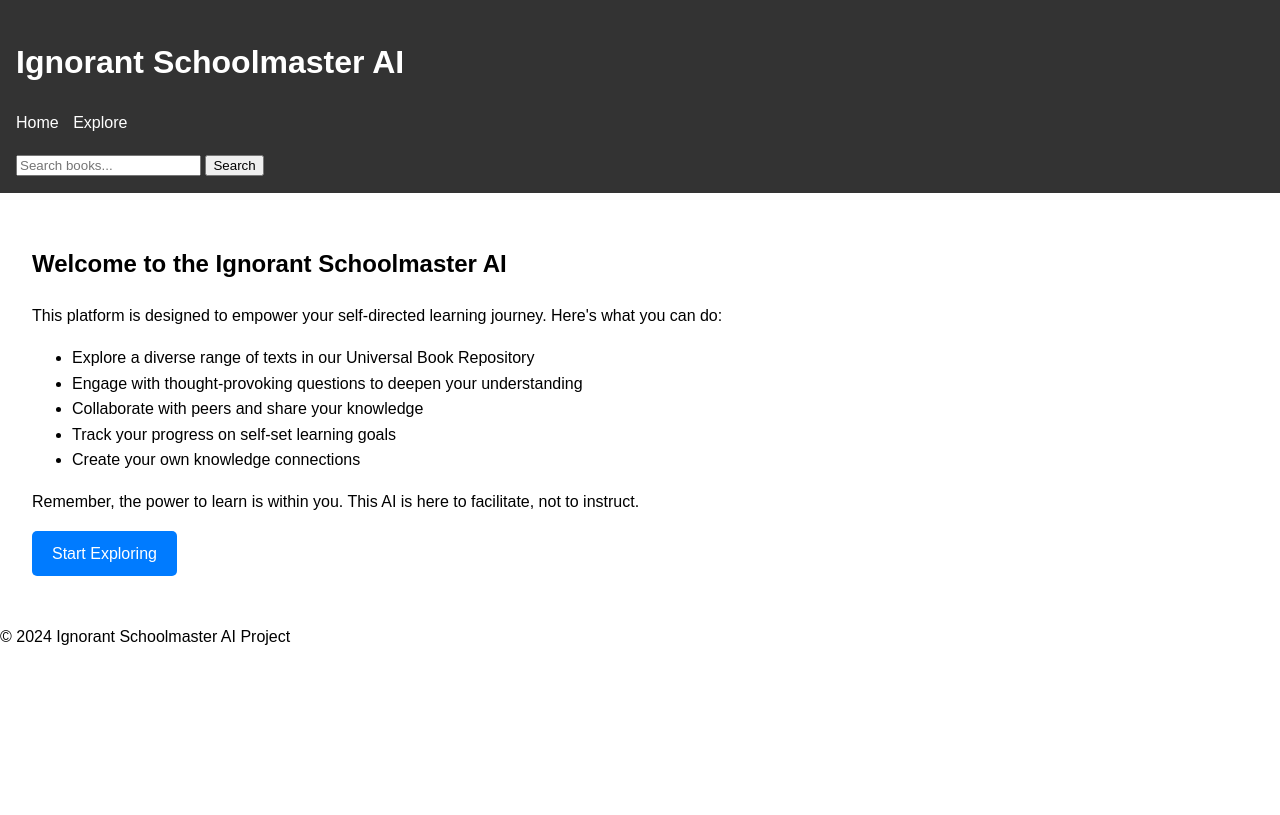
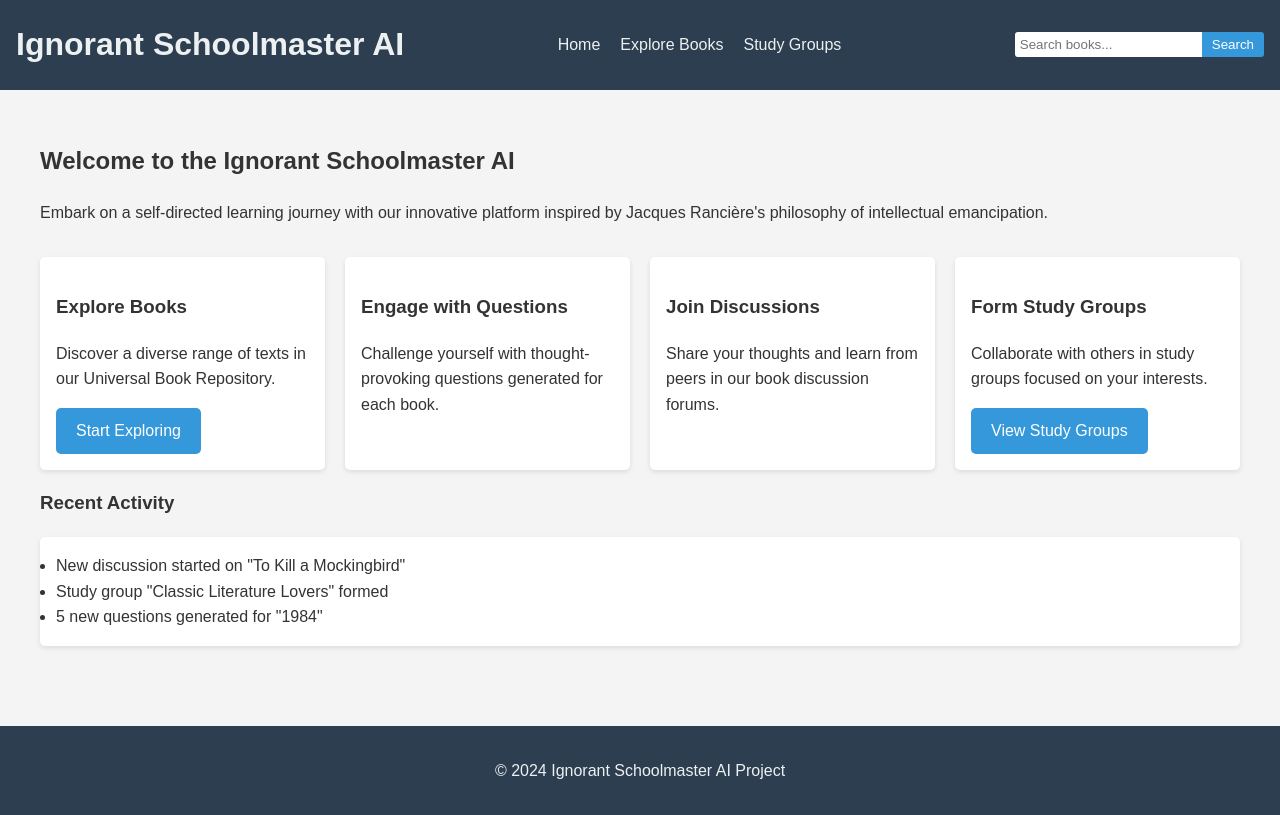
Before and after one commit to miofuku/ig-schoolmaster, a Flask app: page / in a window 1280 px wide. Before the commit the page ends 645 px from the top, so only its background shows below. Run offline with Flask 3, Linux system fonts and the light colour scheme; parts of the project's set-up code (start-up, migrations or seed data) failed here and were passed over.

Commit message:
Update peer collaboration

```diff
--- a/app.py
+++ b/app.py
@@ -1,4 +1,4 @@
-from flask import Flask, render_template, request, jsonify
+from flask import Flask, render_template, request, jsonify, session
 from universal_book.repository import UniversalBookRepository
 from question_generator.generator import QuestionGenerator
 from peer_platform.collaboration import PeerCollaborationPlatform
@@ -7,6 +7,7 @@ from ai_facilitator.facilitator import AIFacilitator
 from knowledge_map.mapper import KnowledgeMapper
 
 app = Flask(__name__, template_folder='templates')
+app.secret_key = 'your_secret_key'  # Set a secret key for sessions
 
 book_repo = UniversalBookRepository()
 question_gen = QuestionGenerator()
@@ -54,11 +55,38 @@ def get_question():
         return jsonify({'error': 'An error occurred while generating questions'}), 500
 
 
-@app.route('/peer_teach', methods=['POST'])
-def peer_teach():
-    lesson = request.json['lesson']
-    peer_platform.submit_lesson(lesson)
-    return jsonify({'status': 'success'})
+@app.route('/discuss/<int:book_id>', methods=['GET', 'POST'])
+def discuss_book(book_id):
+    if request.method == 'POST':
+        content = request.form.get('content')
+        user_id = session.get('user_id', 'anonymous')  # In a real app, you'd use proper user authentication
+        peer_platform.add_discussion_post(book_id, user_id, content)
+
+    book = book_repo.get_book_by_id(book_id)
+    posts = peer_platform.get_discussion_posts(book_id)
+    return render_template('discuss.html', book=book, posts=posts)
+
+
+@app.route('/reply/<int:book_id>/<int:post_index>', methods=['POST'])
+def reply_to_post(book_id, post_index):
+    content = request.form.get('content')
+    user_id = session.get('user_id', 'anonymous')
+    reply = peer_platform.add_reply(book_id, post_index, user_id, content)
+    return jsonify(reply)
+
+
+@app.route('/study_groups', methods=['GET', 'POST'])
+def study_groups():
+    if request.method == 'POST':
+        name = request.form.get('name')
+        book_ids = request.form.getlist('book_ids')
+        user_id = session.get('user_id', 'anonymous')
+        group_id = peer_platform.create_study_group(name, user_id, book_ids)
+        return jsonify({'group_id': group_id})
+
+    user_id = session.get('user_id', 'anonymous')
+    groups = peer_platform.get_user_study_groups(user_id)
+    return render_template('study_groups.html', groups=groups)
 
 
 @app.route('/track_progress', methods=['POST'])
--- a/static/css/style.css
+++ b/static/css/style.css
@@ -3,50 +3,128 @@ body {
     line-height: 1.6;
     margin: 0;
     padding: 0;
+    color: #333;
+    background-color: #f4f4f4;
 }
 
 header {
-    background-color: #333;
-    color: #fff;
+    background-color: #2c3e50;
+    color: #ecf0f1;
     padding: 1rem;
+    display: flex;
+    justify-content: space-between;
+    align-items: center;
+}
+
+header h1 {
+    margin: 0;
 }
 
 nav ul {
     list-style-type: none;
     padding: 0;
+    display: flex;
 }
 
 nav ul li {
-    display: inline;
-    margin-right: 10px;
+    margin-right: 20px;
 }
 
 nav ul li a {
-    color: #fff;
+    color: #ecf0f1;
     text-decoration: none;
+}
+
+.search-form {
+    display: flex;
+}
+
+.search-form input {
+    padding: 5px;
+    border: none;
+    border-radius: 3px 0 0 3px;
+}
+
+.search-form button {
+    padding: 5px 10px;
+    background-color: #3498db;
+    border: none;
+    color: white;
+    border-radius: 0 3px 3px 0;
+    cursor: pointer;
 }
 
 main {
     padding: 2rem;
+    max-width: 1200px;
+    margin: 0 auto;
 }
 
-.cta-button {
+.cta-button, .button {
     display: inline-block;
-    background-color: #007bff;
-    color: #fff;
+    background-color: #3498db;
+    color: white;
     padding: 10px 20px;
     text-decoration: none;
     border-radius: 5px;
+    transition: background-color 0.3s;
+}
+
+.cta-button:hover, .button:hover {
+    background-color: #2980b9;
+}
+
+.feature-grid {
+    display: grid;
+    grid-template-columns: repeat(auto-fit, minmax(250px, 1fr));
+    gap: 20px;
+    margin-top: 2rem;
+}
+
+.feature-item {
+    background-color: white;
+    padding: 1rem;
+    border-radius: 5px;
+    box-shadow: 0 2px 5px rgba(0,0,0,0.1);
 }
 
 .book-list {
-    display: flex;
-    flex-wrap: wrap;
+    display: grid;
+    grid-template-columns: repeat(auto-fit, minmax(300px, 1fr));
     gap: 20px;
 }
 
 .book-item {
-    border: 1px solid #ddd;
-    padding: 10px;
+    background-color: white;
+    padding: 1rem;
+    border-radius: 5px;
+    box-shadow: 0 2px 5px rgba(0,0,0,0.1);
+}
+
+.book-actions {
+    display: flex;
+    justify-content: space-between;
+    margin-top: 1rem;
+}
+
+.questions-container {
+    margin-top: 1rem;
+    padding: 1rem;
+    background-color: #f9f9f9;
     border-radius: 5px;
 }
+
+.activity-list {
+    background-color: white;
+    padding: 1rem;
+    border-radius: 5px;
+    box-shadow: 0 2px 5px rgba(0,0,0,0.1);
+}
+
+footer {
+    background-color: #2c3e50;
+    color: #ecf0f1;
+    text-align: center;
+    padding: 1rem;
+    margin-top: 2rem;
+}
--- a/templates/base.html
+++ b/templates/base.html
@@ -12,10 +12,11 @@
         <nav>
             <ul>
                 <li><a href="{{ url_for('index') }}">Home</a></li>
-                <li><a href="{{ url_for('explore') }}">Explore</a></li>
+                <li><a href="{{ url_for('explore') }}">Explore Books</a></li>
+                <li><a href="{{ url_for('study_groups') }}">Study Groups</a></li>
             </ul>
         </nav>
-        <form action="{{ url_for('search') }}" method="get">
+        <form action="{{ url_for('search') }}" method="get" class="search-form">
             <input type="text" name="q" placeholder="Search books...">
             <button type="submit">Search</button>
         </form>
--- a/templates/index.html
+++ b/templates/index.html
@@ -4,14 +4,34 @@
 
 {% block content %}
     <h2>Welcome to the Ignorant Schoolmaster AI</h2>
-    <p>This platform is designed to empower your self-directed learning journey. Here's what you can do:</p>
-    <ul>
-        <li>Explore a diverse range of texts in our Universal Book Repository</li>
-        <li>Engage with thought-provoking questions to deepen your understanding</li>
-        <li>Collaborate with peers and share your knowledge</li>
-        <li>Track your progress on self-set learning goals</li>
-        <li>Create your own knowledge connections</li>
+    <p>Embark on a self-directed learning journey with our innovative platform inspired by Jacques Rancière's philosophy of intellectual emancipation.</p>
+
+    <div class="feature-grid">
+        <div class="feature-item">
+            <h3>Explore Books</h3>
+            <p>Discover a diverse range of texts in our Universal Book Repository.</p>
+            <a href="{{ url_for('explore') }}" class="cta-button">Start Exploring</a>
+        </div>
+        <div class="feature-item">
+            <h3>Engage with Questions</h3>
+            <p>Challenge yourself with thought-provoking questions generated for each book.</p>
+        </div>
+        <div class="feature-item">
+            <h3>Join Discussions</h3>
+            <p>Share your thoughts and learn from peers in our book discussion forums.</p>
+        </div>
+        <div class="feature-item">
+            <h3>Form Study Groups</h3>
+            <p>Collaborate with others in study groups focused on your interests.</p>
+            <a href="{{ url_for('study_groups') }}" class="cta-button">View Study Groups</a>
+        </div>
+    </div>
+
+    <h3>Recent Activity</h3>
+    <ul class="activity-list">
+        <!-- This would be populated dynamically in a full implementation -->
+        <li>New discussion started on "To Kill a Mockingbird"</li>
+        <li>Study group "Classic Literature Lovers" formed</li>
+        <li>5 new questions generated for "1984"</li>
     </ul>
-    <p>Remember, the power to learn is within you. This AI is here to facilitate, not to instruct.</p>
-    <a href="{{ url_for('explore') }}" class="cta-button">Start Exploring</a>
 {% endblock %}
```
Also changed, not shown: peer_platform/collaboration.py (+51 -5 lines), templates/discuss.html (added, +67 -0 lines), templates/explore.html (+5 -2 lines), templates/study_groups.html (added, +55 -0 lines).
